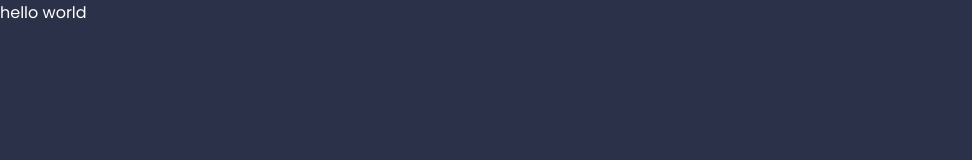
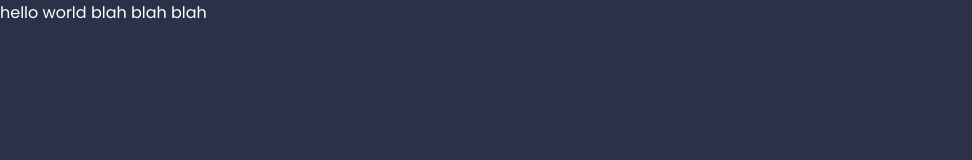
Before and after one commit to HoldenAtkinson/Javascript-Quiz-Website, a plain HTML site: page index.html in a window 1280 px wide. Shown: the top 160 px of the page, without its empty margins (0-972 px from the left). Drawn offline with Linux system fonts and the light colour scheme.

Commit message:
test push

```diff
--- a/index.html
+++ b/index.html
@@ -1,6 +1,6 @@
 <!DOCTYPE html>
 <html lang="en">
-hello world
+hello world blah blah blah
 <head>
     <meta charset="UTF-8" />
     <meta name="viewport" content="width=device-width, initial-scale=1.0" />
```
